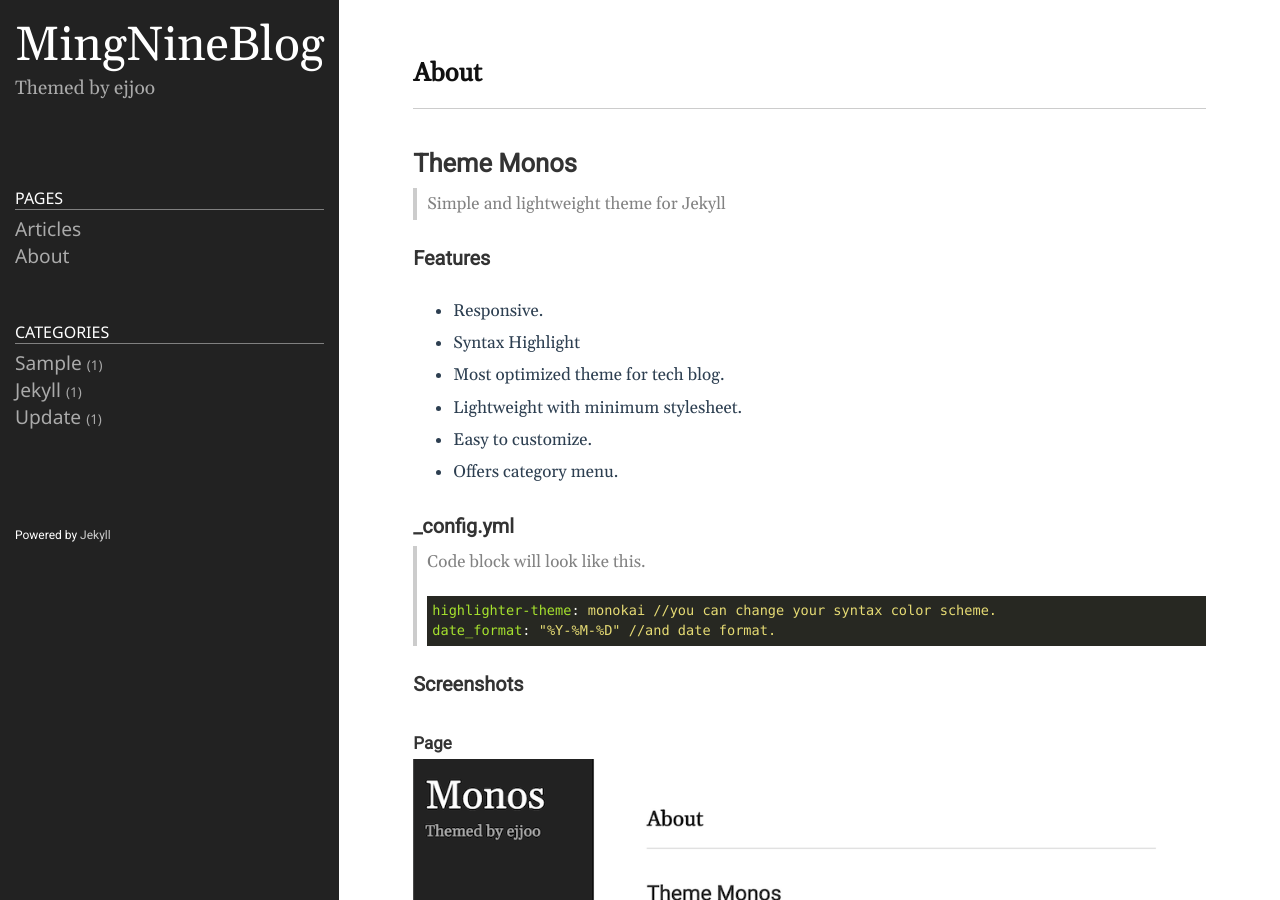
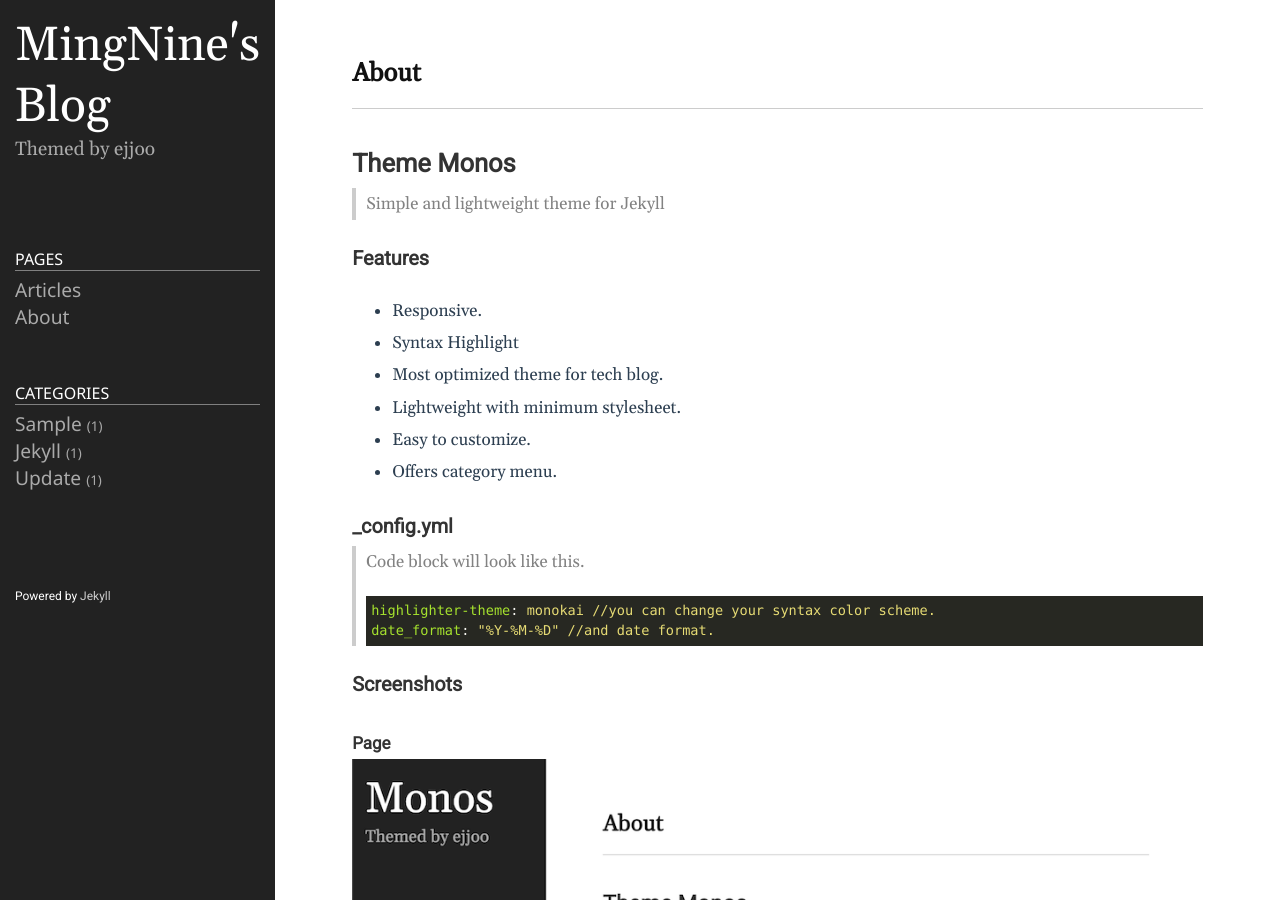
Before and after one commit to ejjoo/jekyll-theme-monos, a Jekyll site: the page built from README.md, in a window 1280 px wide and 900 px high. Built offline with Jekyll 4.4.1, drawn with Linux system fonts in a browser that asks for light colours.

Commit message:
Save_Theme

```diff
--- a/_config.yml
+++ b/_config.yml
@@ -18,7 +18,7 @@
 # You can create any custom variable you would like, and they will be accessible
 # in the templates via {{ site.myvariable }}.
 
-title: MingNineBlog
+title: MingNine's Blog
 email: mingu.song@nhn.com
 description: >- # this means to ignore newlines until "baseurl:"
   Themed by ejjoo
```
